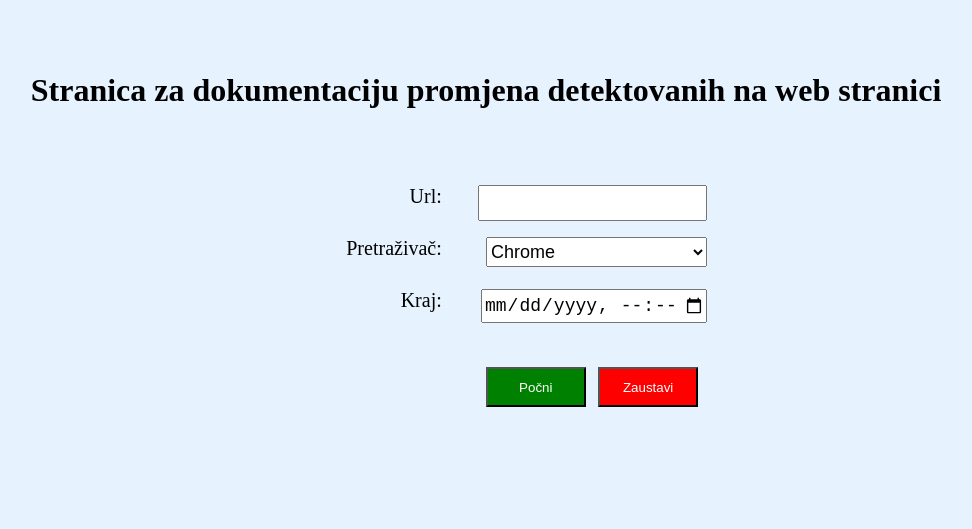
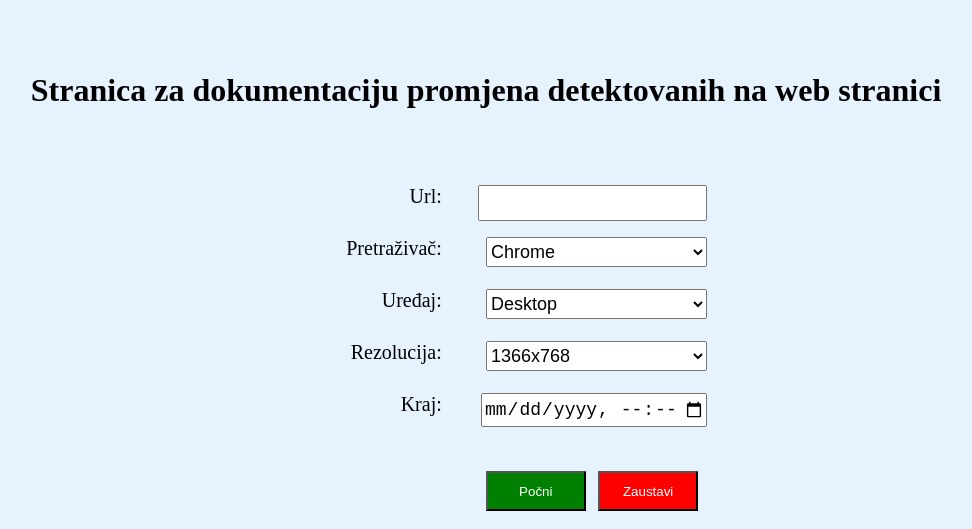
Before and after one commit to vbeglerovic/Web-alat-za-dokumentovanje-promjena-na-web-stranicama, a website: page public/index.html in a window 1280 px wide. Shown: the whole page, without its empty margins (154-1126 px from the left). Drawn offline with Linux system fonts and the light colour scheme.

Commit message:
dodala na ekran da se odabere rezolucija

```diff
--- a/public/index.html
+++ b/public/index.html
@@ -16,6 +16,22 @@
           <option value="Microsoft Edge">Microsoft Edge</option>
           <option value="Internet Explorer">Internet Explorer</option>
         </select>
+        <label for="uredjaj">Ure&dstrok;aj:</label>
+        <select id="uredjaj" name="uredjaj" onchange="setResolutions()">
+          <option id = 'desktop' value="desktop">Desktop</option>
+          <option id = 'mobitel' value="mobitel">Mobitel</option>
+          <option id = 'tablet' value="tablet">Tablet</option>
+        </select>
+        <label for="rezolucija">Rezolucija:</label>
+        <select id="rezolucija" name="rezolucija">
+          <option value="1">1366x768</option>
+          <option value="2">1920x1080</option>
+          <option value="3">1536x864</option>
+          <option value="4">1440x900</option>
+          <option value="5">1280x720</option>
+          <option value="6">1600x900</option>
+          <option value="7">1280x800</option>
+        </select>
         <label for="kraj">Kraj: </label>
         <input type="datetime-local" id="kraj">
         <div>
--- a/public/index.js
+++ b/public/index.js
@@ -1,3 +1,7 @@
+var mobileResolutions = ['360x640','375x667','414x896','360x780','360x760','414x736'];
+var desktopResolutions = ['1366x768','1920x1080','1536x864','1440x900','1280x720','1600x900', '1280x800']
+var tabletResolutions = ['768×1024','1280×800','800×1280','601×962','600×1024','1024×1366']
+
 function validateInputData () {
   let url = document.getElementById('url').value;
   let browser = document.getElementById('pretrazivaci').value;
@@ -19,6 +23,32 @@ function validateInputData () {
     startDate: startDate
   }
   return data;
+}
+
+function setResolutions () {
+  let lista = document.getElementById("rezolucija");
+  let size = lista.childElementCount;
+  for (let i=size-1; i>=0; i--)
+    document.getElementById('rezolucija').remove(i)
+  if (document.getElementById("mobitel").selected) {
+    for (let i=0; i<mobileResolutions.length; i++) {
+      let opcija = document.createElement("option");
+      opcija.text = mobileResolutions[i];
+      lista.add(opcija);
+    }
+  } else if (document.getElementById("tablet").selected) {
+    for (let i=0; i<tabletResolutions.length; i++) {
+      let opcija = document.createElement("option");
+      opcija.text = tabletResolutions[i];
+      lista.add(opcija);
+    }
+  } else {
+    for (let i=0; i<desktopResolutions.length; i++) {
+      let opcija = document.createElement("option");
+      opcija.text = desktopResolutions[i];
+      lista.add(opcija);
+    }
+  }
 }
 
 function checkStatusRequest () {
```
